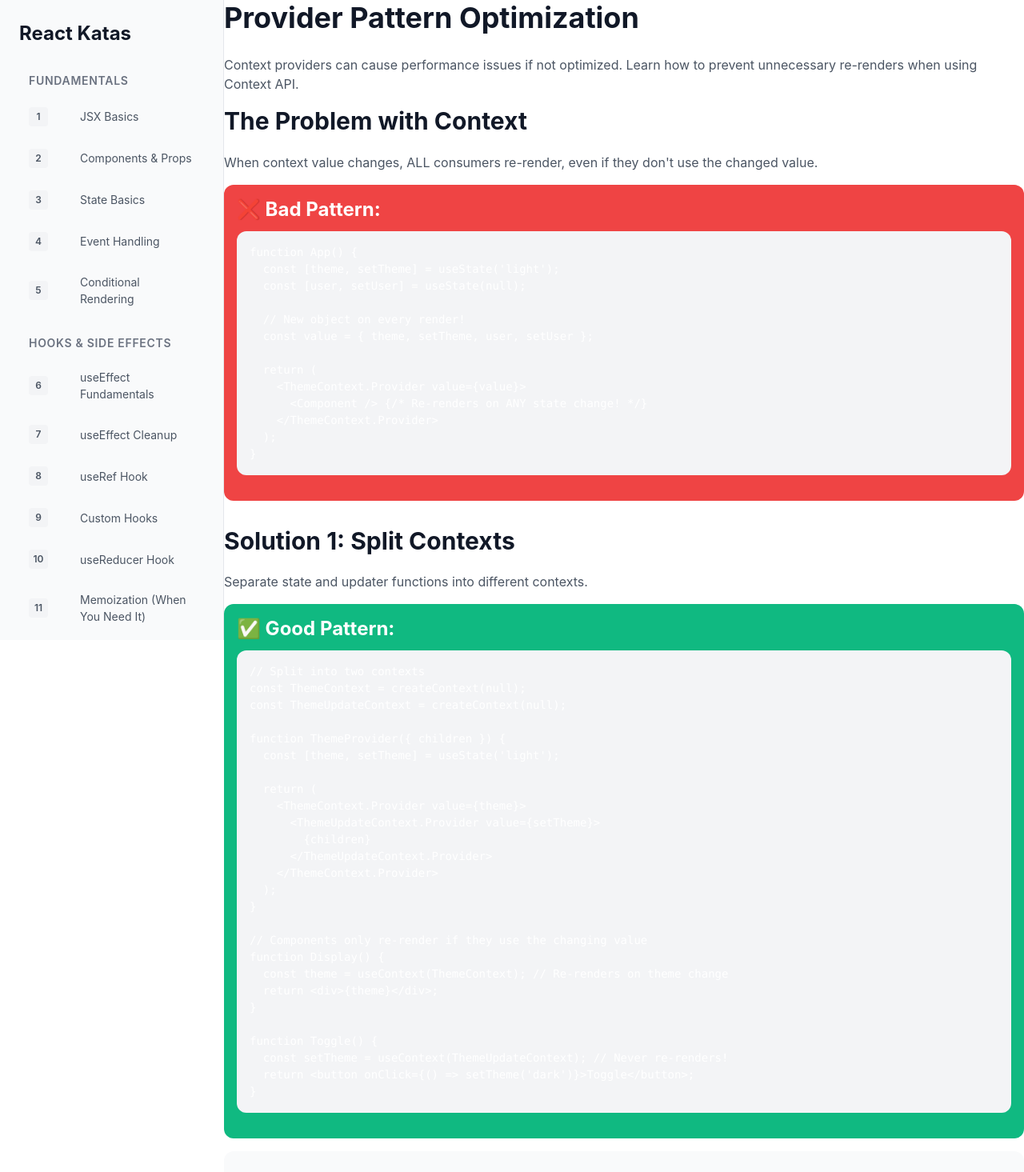
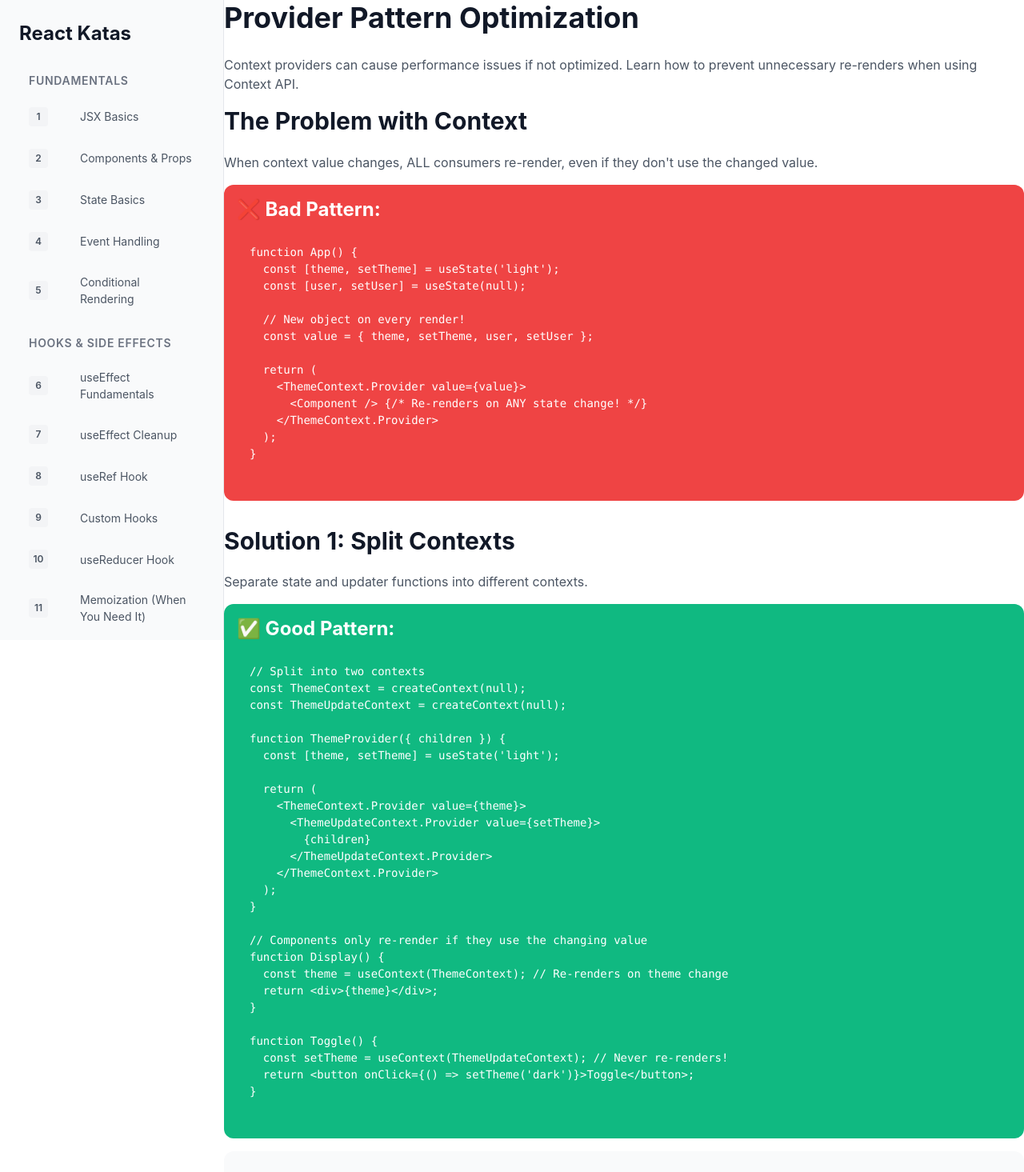
Before and after one commit to rajeshpillai/react-katas, a React (Vite) app: page /lessons/provider-pattern in a window 1280 px wide. Shown: the top 1465 px of the page at 80% size. Built offline with nearby package versions, Linux system fonts and the light colour scheme.

Commit message:
fix provider pattern

```diff
--- a/src/lessons/03-performance/ProviderPattern.tsx
+++ b/src/lessons/03-performance/ProviderPattern.tsx
@@ -34,7 +34,7 @@ export default function ProviderPattern() {
           }}
         >
           <h3 style={{ color: 'white', marginBottom: 'var(--space-3)' }}>❌ Bad Pattern:</h3>
-          <pre>
+          <pre style={{ background: 'transparent' }}>
             <code style={{ color: 'white' }}>{`function App() {
   const [theme, setTheme] = useState('light');
   const [user, setUser] = useState(null);
@@ -67,7 +67,7 @@ export default function ProviderPattern() {
           }}
         >
           <h3 style={{ color: 'white', marginBottom: 'var(--space-3)' }}>✅ Good Pattern:</h3>
-          <pre>
+          <pre style={{ background: 'transparent' }}>
             <code style={{ color: 'white' }}>{`// Split into two contexts
 const ThemeContext = createContext(null);
 const ThemeUpdateContext = createContext(null);
```
